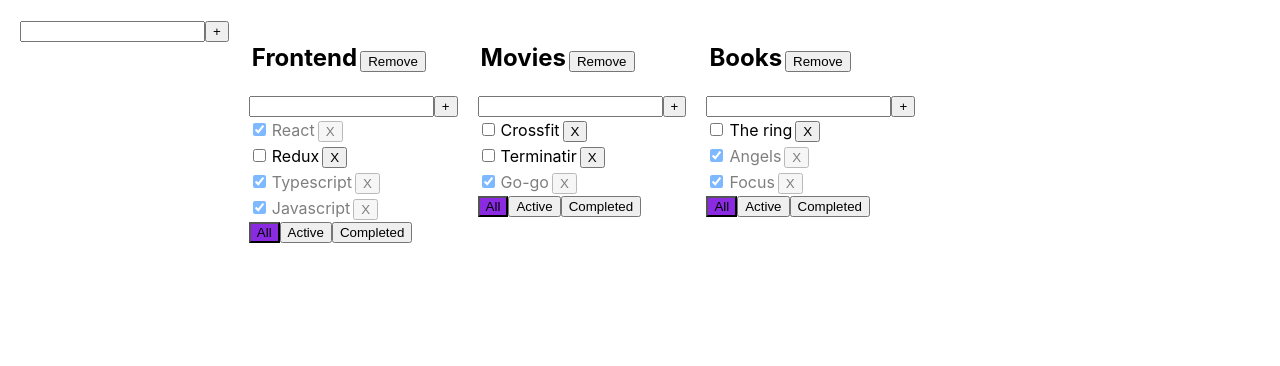
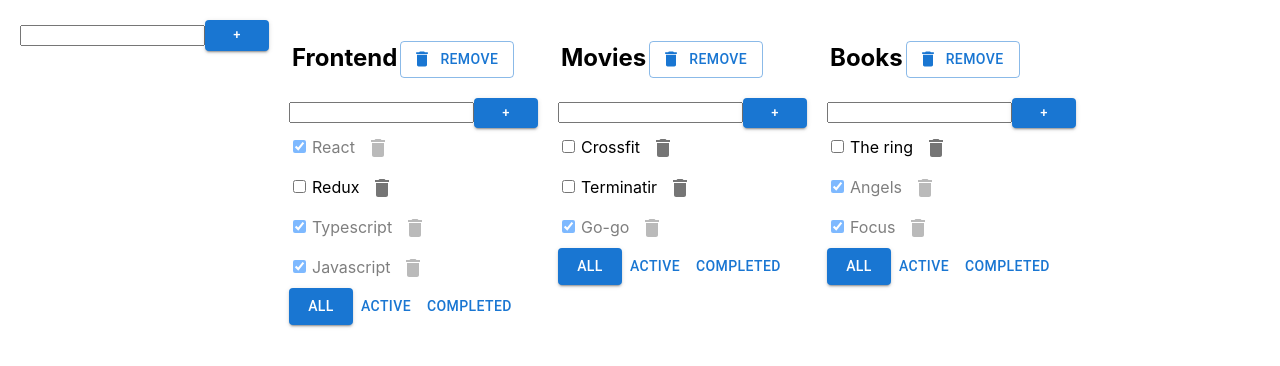
Before and after one commit to Genya10/todolist-react-materials, a React (Create React App) app: page / in a window 1280 px wide. Shown: the top 366 px of the page. Built offline with nearby package versions, Linux system fonts and the light colour scheme.

Commit message:
add few elements from materials UI

```diff
--- a/src/AddTaskInput.tsx
+++ b/src/AddTaskInput.tsx
@@ -1,5 +1,6 @@
 import { useState } from "react";
 import { ChangeEvent,KeyboardEvent } from "react";
+import { Button } from "@mui/material";
 
 type PropsTypeInput={
     addItem:(value:string)=>void,
@@ -31,7 +32,8 @@ type PropsTypeInput={
           onKeyDown={inputOnKeyDown}
           className={error ? "error" : ""}
         />
-        <button onClick={setAddTask}>+</button>
+        <Button variant="contained" size="small"
+         onClick={setAddTask}>+</Button>
         {error && <div className="error-write">{error}</div>}
       </div>
     )
--- a/src/Todolist.tsx
+++ b/src/Todolist.tsx
@@ -3,6 +3,9 @@ import { FilterType } from "./App";
 import { ChangeEvent,KeyboardEvent  } from "react";
 import { AddTaskInput } from "./AddTaskInput";
 import { EditMode } from "./Edit";
+import { IconButton } from "@mui/material";
+import { Delete } from "@mui/icons-material";
+import Button from "@mui/material/Button";
 
 export type TaskType = {
   id: string;
@@ -40,10 +43,11 @@ export const Todolist = (props:PropsType) => {
   return (
     <div>
       <h2>
-        {/*{props.title}*/}
-        <EditMode title={props.title}
-                  changeValue={changeTitle} />
-        <button onClick={removeTodo}>Remove</button>
+        <EditMode title={props.title} changeValue={changeTitle} />
+        <Button onClick={removeTodo}
+        variant="outlined" startIcon={<Delete />}>
+          Remove
+        </Button>
       </h2>
       <AddTaskInput addItem={addTaskTodo} />
 
@@ -68,31 +72,31 @@ export const Todolist = (props:PropsType) => {
               onChange={onCheckTask}
             />
             <EditMode changeValue={changeSpan} title={task.title} />
-            <button onClick={btnRemoveTask}>X</button>
+            <IconButton onClick={btnRemoveTask}>
+              <Delete />
+            </IconButton>
           </div>
         );
       })}
 
       <div>
-        <button
+        <Button variant={props.filter === "all" ? "contained" : "text"}
           onClick={btnAll}
-          className={props.filter === "all" ? "choosed" : ""}
         >
           {" "}
           All{" "}
-        </button>
-        <button
+        </Button>
+        <Button variant={props.filter==="active" ? "contained": "text"}
           onClick={btnActive}
-          className={props.filter === "active" ? "choosed" : ""}
         >
           Active
-        </button>
-        <button
+        </Button>
+        <Button variant={props.filter==="completed" ? "contained": "text"}
           onClick={btnCompleted}
           className={props.filter === "completed" ? "choosed" : ""}
         >
           Completed
-        </button>
+        </Button>
       </div>
     </div>
   );
```
